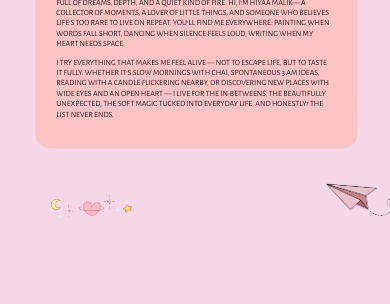
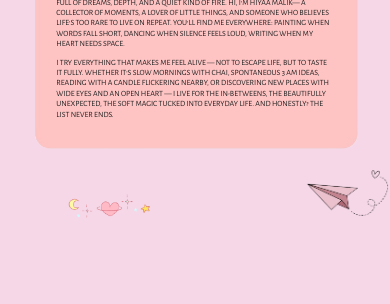
Before and after one commit to hiyaamalik/The-Real-Hiyaa-Malik, a React (Vite) app: page / in a window 390 px wide. Shown: the part 1306-1610 px from the top of the page. Built offline with nearby package versions, Linux system fonts and the light colour scheme; the HTML template or start-up script is replaced by a standard one.

Commit message:
About Mob Fixe

```diff
--- a/src/styles/About.css
+++ b/src/styles/About.css
@@ -168,12 +168,14 @@
     .decor-items {
         width: 32%;
         max-width: 100px;
+        left: 5%
     }
 
     .airplane {
-        width: 28%;
+        width: 48%;
         max-width: 85px;
         top: -20%;
+        right: 5%
     }
 }
 
```
